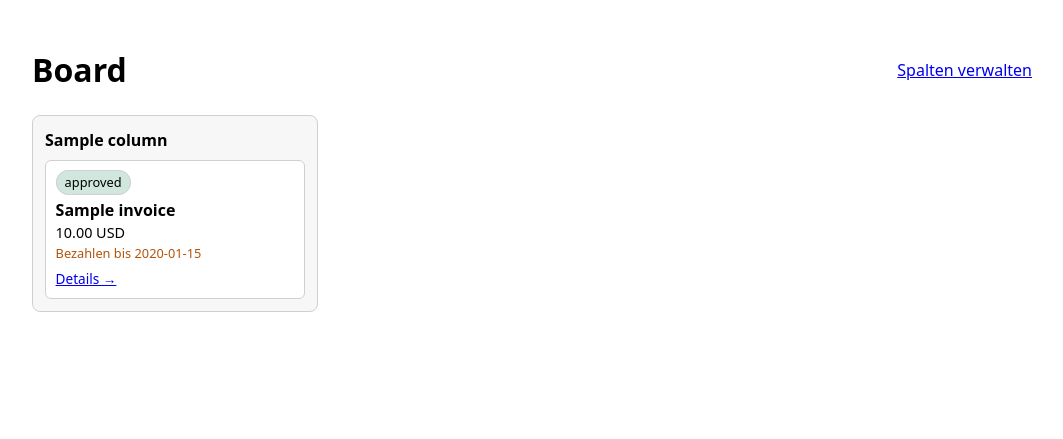
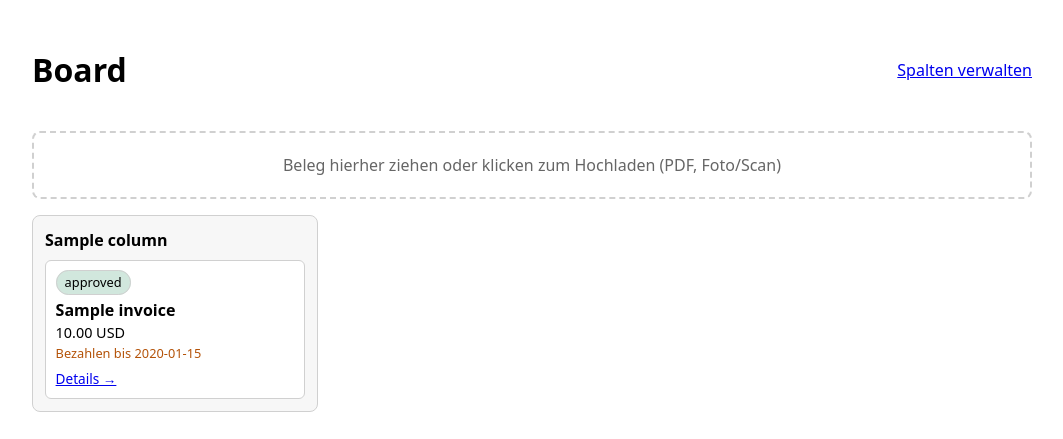
Before and after one commit to frecem/Rechnungsworkflow, a FastAPI app: page /board in a window 1280 px wide. Shown: the part 51-490 px from the top of the page, without its empty margins (108-1171 px from the left). Run offline with FastAPI, Linux system fonts and the light colour scheme; the visitor is signed in with stand-in values (Sample User, id 1); tables that the repository leaves empty hold one stand-in row (values such as "Sample post").

Commit message:
Upload-Dropzone direkt auf dem Kanban-Board
Statt zwingend über /upload navigieren zu müssen, gibt es jetzt eine
Drag&Drop-Zone oben auf dem Board (Klick öffnet ebenfalls den
Datei-Dialog). Nutzt weiterhin denselben /upload-Endpunkt, Rechnung
landet danach wie gewohnt zur Prüfung auf der Detailseite.

Co-Authored-By: Claude Sonnet 5 <noreply@anthropic.com>
Claude-Session: https://claude.ai/code/session_01Q69XkUb4gHJ8RpyHinhajo

```diff
--- a/app/templates/board.html
+++ b/app/templates/board.html
@@ -5,6 +5,13 @@
   <h1>Board</h1>
   <a href="/board/columns">Spalten verwalten</a>
 </div>
+
+<form method="post" action="/upload" enctype="multipart/form-data" id="board-upload-form">
+  <label for="board-upload-input" class="upload-dropzone" id="board-upload-dropzone">
+    <span class="upload-dropzone-text">Beleg hierher ziehen oder klicken zum Hochladen (PDF, Foto/Scan)</span>
+    <input type="file" name="file" id="board-upload-input" accept="application/pdf,image/*" required>
+  </label>
+</form>
 
 <div class="board">
   {% for column in columns %}
--- a/static/style.css
+++ b/static/style.css
@@ -180,6 +180,39 @@ body {
   align-items: center;
 }
 
+.upload-dropzone {
+  display: flex;
+  align-items: center;
+  justify-content: center;
+  margin: 1rem 0;
+  padding: 1.25rem;
+  border: 2px dashed var(--border);
+  border-radius: 8px;
+  cursor: pointer;
+  text-align: center;
+  color: var(--muted);
+  transition: border-color 0.15s, background-color 0.15s, color 0.15s;
+}
+
+.upload-dropzone:hover {
+  border-color: #2e7d32;
+  color: inherit;
+}
+
+.upload-dropzone.dragover {
+  border-color: #2e7d32;
+  background: rgba(46, 125, 50, 0.08);
+  color: inherit;
+}
+
+.upload-dropzone input[type="file"] {
+  position: absolute;
+  width: 1px;
+  height: 1px;
+  opacity: 0;
+  overflow: hidden;
+}
+
 .board {
   display: flex;
   gap: 1rem;
```
Also changed, not shown: static/board.js (+36 -0 lines), README.md.
